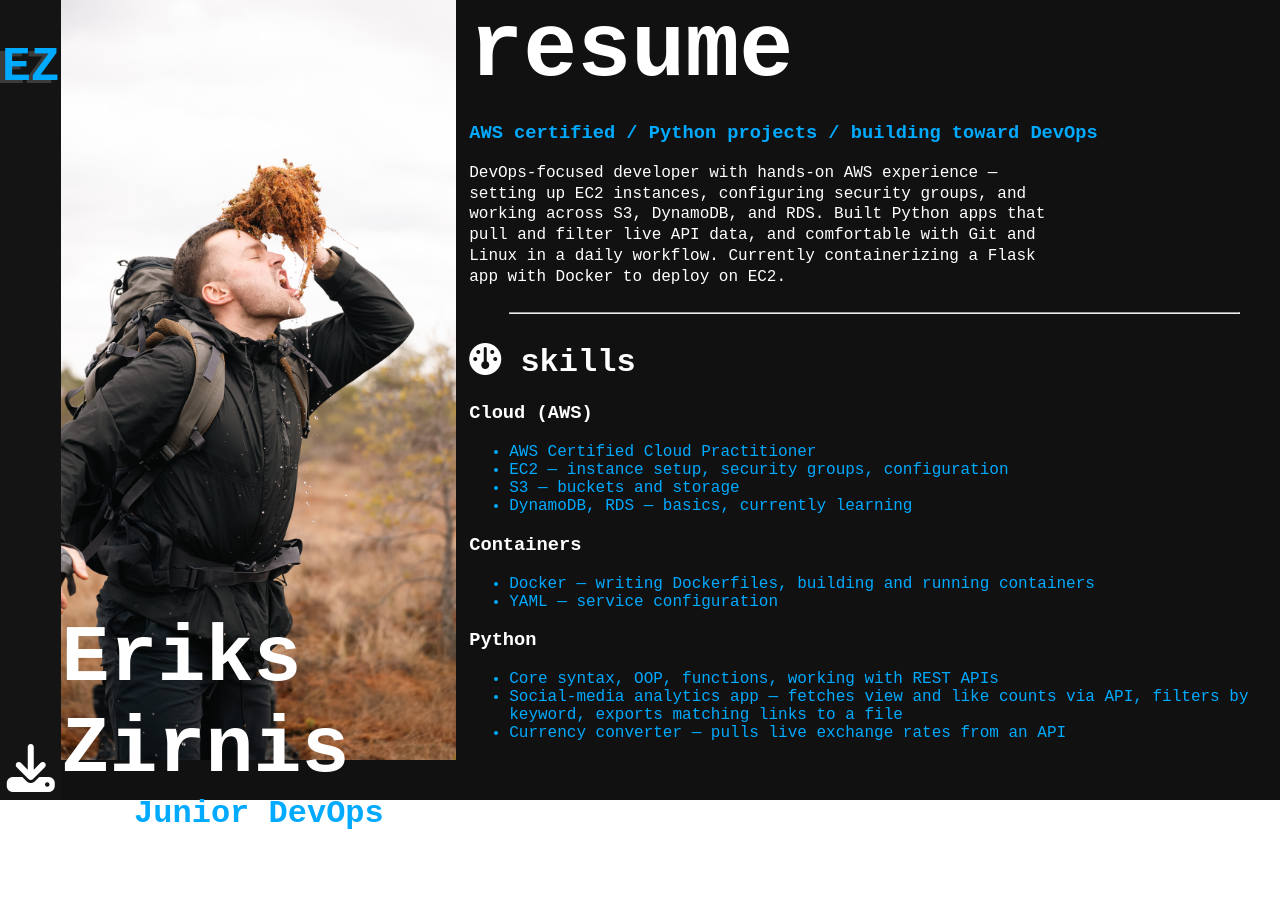
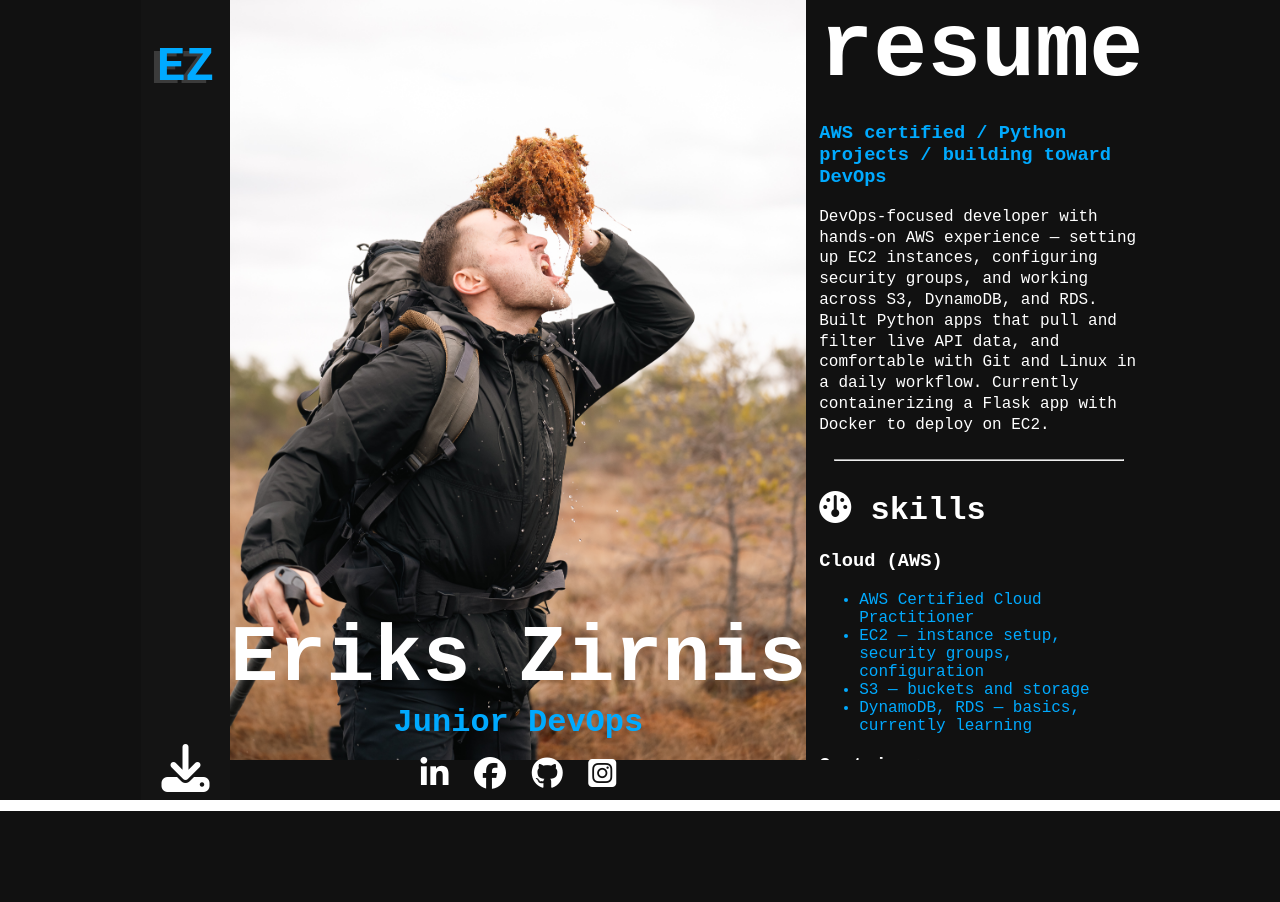
Before and after one commit to turbopea/flask_web_app, a Flask app: page / in a window 1280 px wide. After the commit the page ends 811 px from the top, so only its background shows below. Run offline with Flask 3, Linux system fonts and the light colour scheme; some libraries are stand-ins or nearby versions.

Commit message:
Change: CSS file tweaks

```diff
--- a/static/styles.css
+++ b/static/styles.css
@@ -97,6 +97,7 @@ body {
   height: 95vh;
   overflow-y: auto;
   scrollbar-width: none;
+  width: 25vw;
 }
 .rightwing::-webkit-scrollbar {
   display: none;
```
